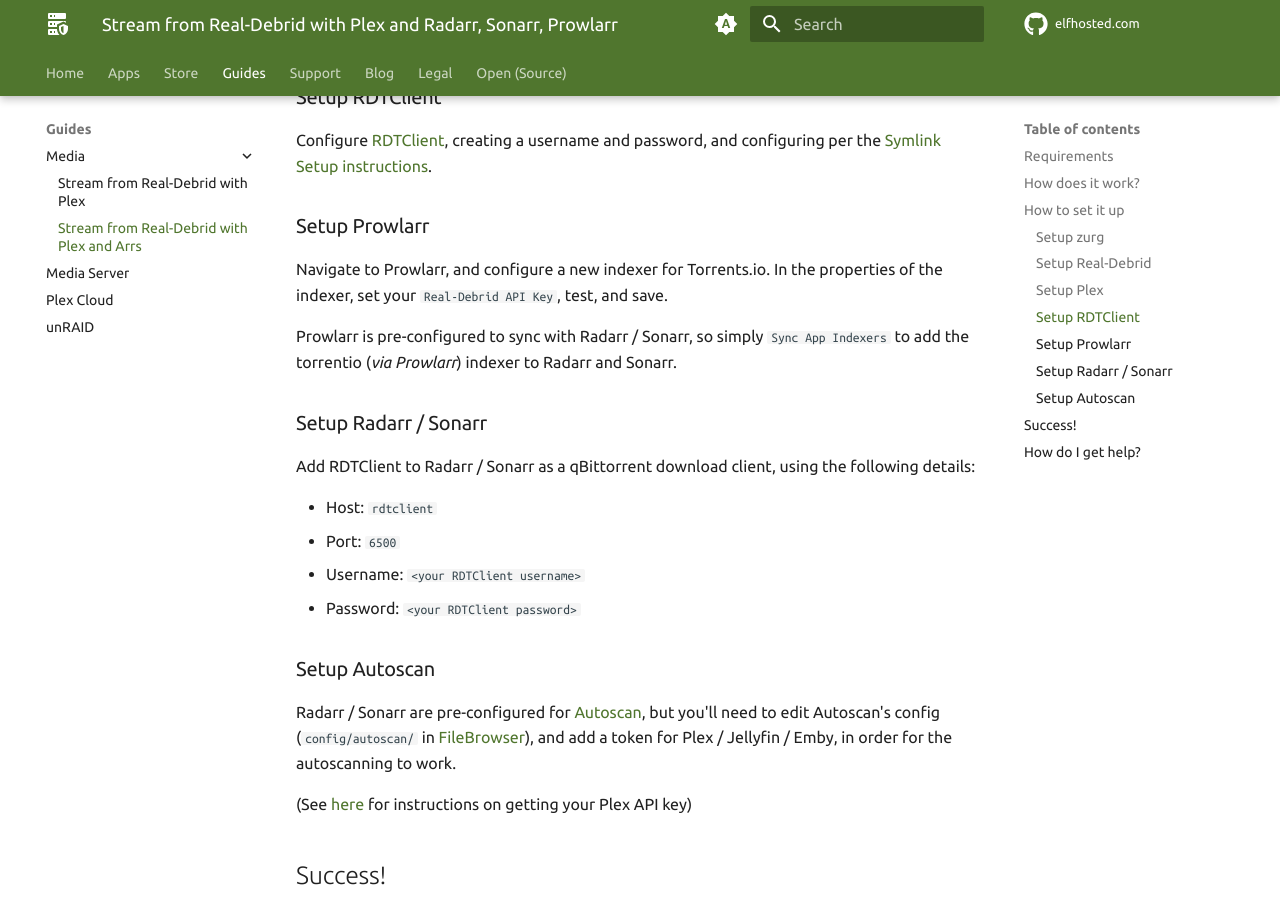
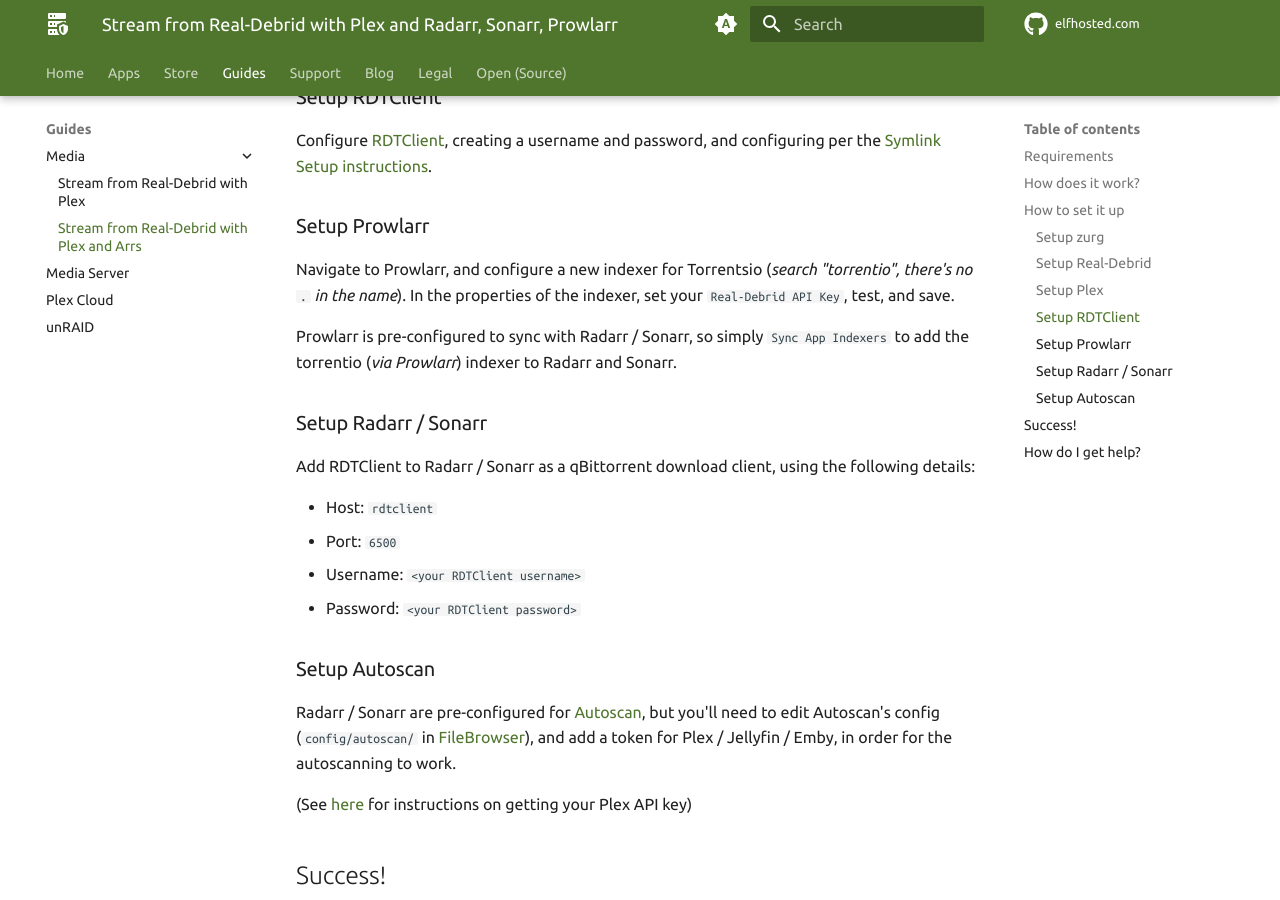
Before and after one commit to elfhosted/elfhosted.com, an MkDocs documentation site: the page built from docs/guides/media/stream-from-real-debrid-with-plex-radarr-sonarr-prowlarr.md, in a window 1280 px wide and 900 px high, scrolled down 3159 px. Built offline with MkDocs 1.6.1 and Material for MkDocs 9.7.7, drawn with Linux system fonts in a browser that asks for light colours; emoji names are drawn with the system emoji font; a script that is not in the unit is left out; plug-ins that fetch from the network failed and are left out; comment, search, counter and statistics services are not loaded.

Commit message:
Update for mismatched torrentio indexer name
Signed-off-by: David Young <davidy@funkypenguin.co.nz>

```diff
--- a/docs/guides/media/stream-from-real-debrid-with-plex-radarr-sonarr-prowlarr.md
+++ b/docs/guides/media/stream-from-real-debrid-with-plex-radarr-sonarr-prowlarr.md
@@ -110,7 +110,7 @@ Configure [RDTClient], creating a username and password, and configuring per the
 
 ### Setup Prowlarr
 
-Navigate to Prowlarr, and configure a new indexer for Torrents.io. In the properties of the indexer, set your `Real-Debrid API Key`, test, and save.
+Navigate to Prowlarr, and configure a new indexer for Torrentsio (*search "torrentio", there's no `.` in the name*). In the properties of the indexer, set your `Real-Debrid API Key`, test, and save.
 
 Prowlarr is pre-configured to sync with Radarr / Sonarr, so simply `Sync App Indexers` to add the torrentio (*via Prowlarr*) indexer to Radarr and Sonarr.
 
```
